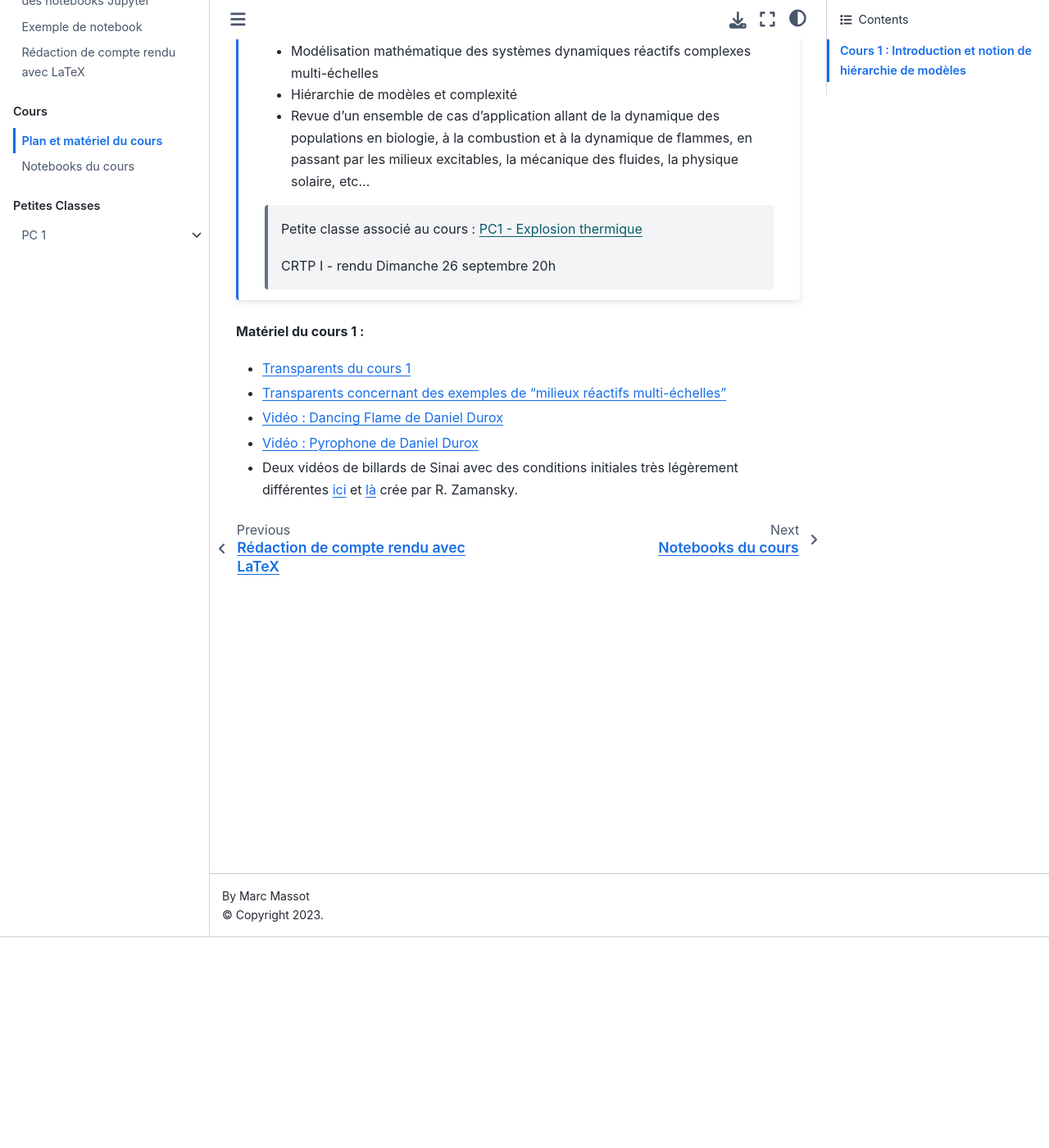
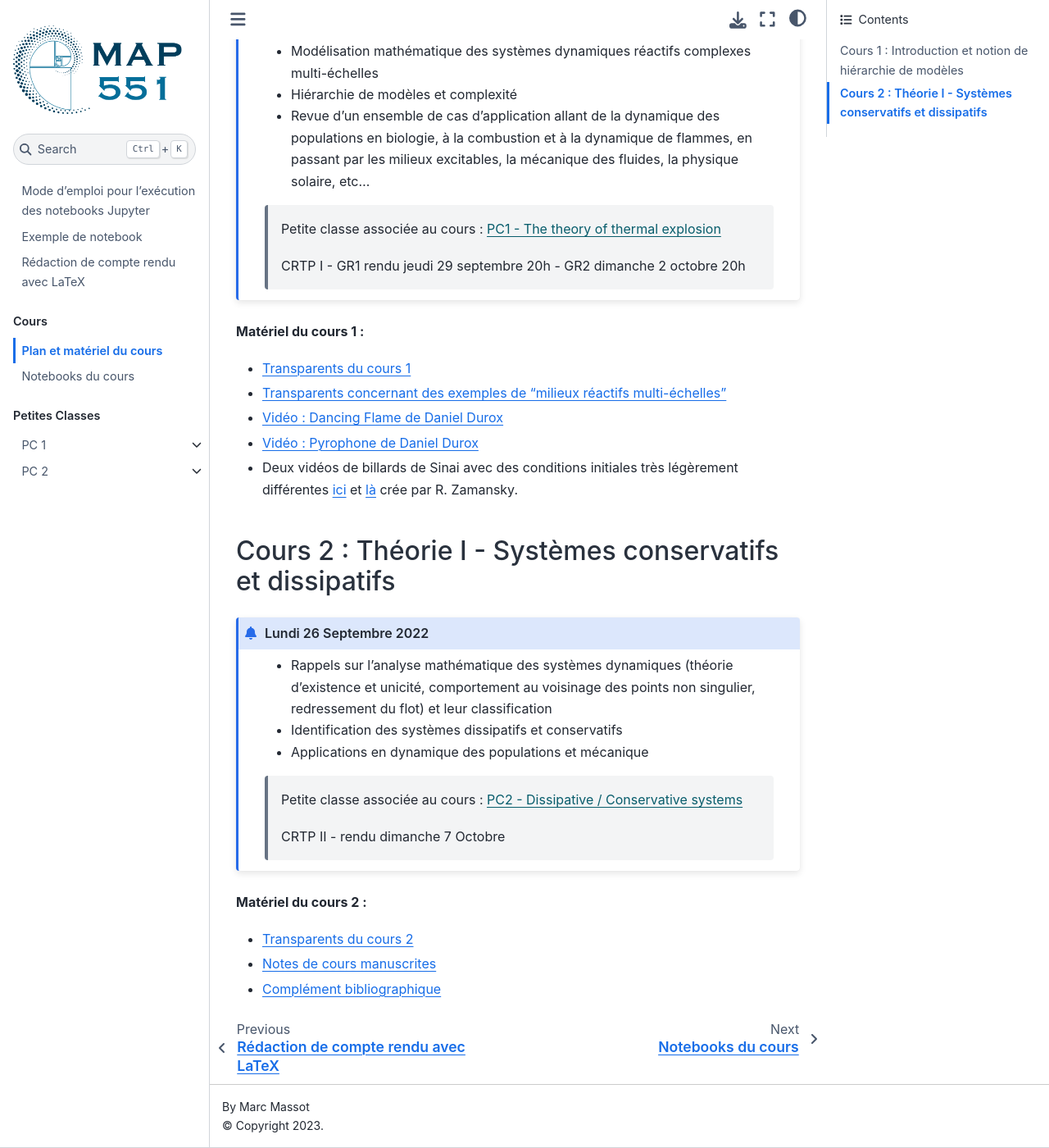
Before and after one commit to hpc-maths/jb_map551_2022_2023, a Jupyter Book: the page built from content/cours/cours.md, in a window 1280 px wide and 1400 px high, scrolled down 257 px. Shown: the whole window at 82% size. Built offline with Jupyter Book 1.0.4 settings and Sphinx 7.4.7 and the Sphinx Book theme 1.1.4, drawn with Linux system fonts in a browser that asks for light colours; pages that are not in the unit, such as notebooks, are missing from menus; comment, search, counter and statistics services are not loaded.

Commit message:
ajout du cours 2 et de la pc 2

````diff
--- a/_toc.yml
+++ b/_toc.yml
@@ -18,3 +18,7 @@ parts:
   - file: content/pc/pc01_intro
     sections:
     - file: content/pc/pc01
+  - file: content/pc/pc02_intro
+    sections:
+    - file: content/pc/pc02_pendulum
+    - file: content/pc/pc02_population
--- a/content/cours/cours.md
+++ b/content/cours/cours.md
@@ -8,9 +8,9 @@
 - Hiérarchie de modèles et complexité
 - Revue d'un ensemble de cas d'application allant de la dynamique des populations en biologie, à la combustion et à la dynamique de flammes, en passant par les milieux excitables, la mécanique des fluides, la physique solaire, etc...
 
->  Petite classe associé au cours : [PC1 - Explosion thermique](../pc/pc01_intro.md)
+>  Petite classe associée au cours : [PC1 - The theory of thermal explosion](../pc/pc01_intro.md)
 >
->  CRTP I - rendu Dimanche 26 septembre 20h
+>  CRTP I - GR1 rendu jeudi 29 septembre 20h - GR2 dimanche 2 octobre 20h
 ```
 
 **Matériel du cours 1 :**
@@ -23,3 +23,26 @@
 - [Vidéo : Pyrophone de Daniel Durox](https://www.youtube.com/watch?v=rI37T3vA7fM)
 
 - Deux vidéos de billards de Sinai avec des conditions initiales très légèrement différentes [ici](https://moodle.polytechnique.fr/pluginfile.php/318423/mod_folder/content/0/sinai.mp4?forcedownload=1) et [là](https://moodle.polytechnique.fr/pluginfile.php/318423/mod_folder/content/0/sinai1.mp4?forcedownload=1) crée par R. Zamansky.
+
+## Cours 2 : Théorie I - Systèmes conservatifs et dissipatifs
+
+
+```{admonition} Lundi 26 Septembre 2022
+
+- Rappels sur l'analyse mathématique des systèmes dynamiques (théorie d'existence et unicité, comportement au voisinage des points non singulier, redressement du flot) et leur classification
+- Identification des systèmes dissipatifs et conservatifs
+- Applications en dynamique des populations et mécanique
+
+>  Petite classe associée au cours : [PC2 - Dissipative / Conservative systems](../pc/pc02_intro.md)
+>
+>  CRTP II - rendu dimanche 7 Octobre
+
+```
+
+**Matériel du cours 2 :**
+
+- [Transparents du cours 2](https://moodle.polytechnique.fr/pluginfile.php/438652/mod_folder/content/0/presMAP551_Cours2_Sept2022.pdf?forcedownload=1)
+
+- [Notes de cours manuscrites](https://moodle.polytechnique.fr/pluginfile.php/438652/mod_folder/content/0/MAP551_Massot_Series_2022_2023_Notes_de_Cours2.pdf?forcedownload=1)
+
+- [Complément bibliographique](https://moodle.polytechnique.fr/pluginfile.php/438652/mod_folder/content/0/MAP551_histoire_theorie_Cours2_Massot_2022_2023.zip?forcedownload=1)
````
Also changed, not shown: content/pc/pc02_intro.md (added, +7 -0 lines), content/pc/pc02_pendulum.ipynb (added), content/pc/pc02_population.ipynb (added).
